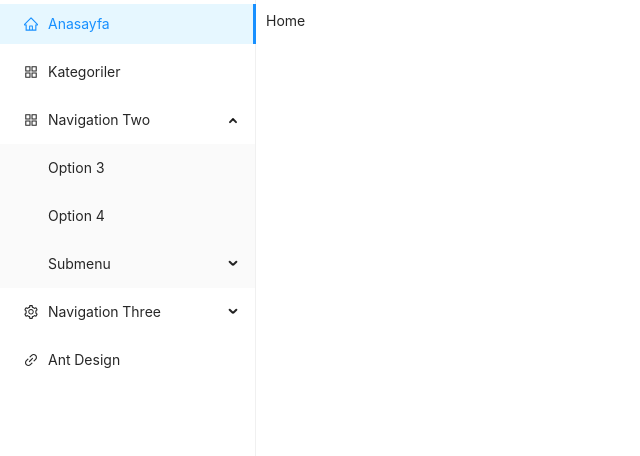
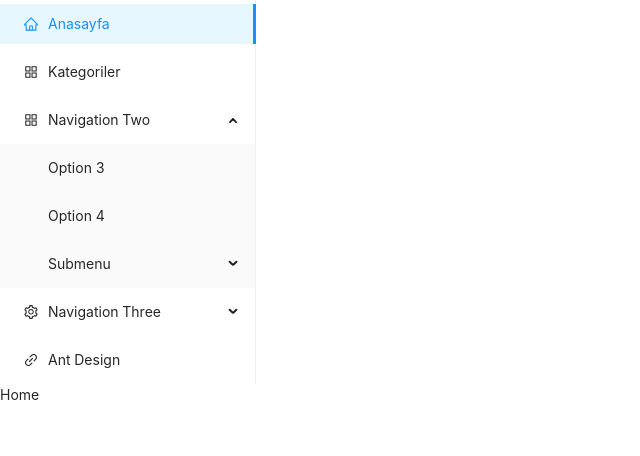
Before and after one commit to ysnbyzli/visual-museum-admin, a React (Create React App) app: page / in a window 1280 px wide. Shown: the top 456 px of the page, without its empty margins (0-640 px from the left). Built offline with nearby package versions, Linux system fonts and the light colour scheme.

Commit message:
feat: added tailwind ✓

```diff
--- /dev/null
+++ b/postcss.config.js
@@ -0,0 +1,6 @@
+module.exports = {
+  plugins: {
+    tailwindcss: {},
+    autoprefixer: {},
+  },
+}
--- a/src/index.css
+++ b/src/index.css
@@ -1,28 +1,11 @@
-html,
-body,
-#root,
-.App {
-  height: 100%;
+@tailwind base;
+@tailwind components;
+@tailwind utilities;
+
+@layer base {
+  html,
+  body,
+  #root {
+    @apply h-full;
+  }
 }
-
-body {
-  margin: 0;
-  font-family: -apple-system, BlinkMacSystemFont, "Segoe UI", "Roboto", "Oxygen",
-    "Ubuntu", "Cantarell", "Fira Sans", "Droid Sans", "Helvetica Neue",
-    sans-serif;
-  -webkit-font-smoothing: antialiased;
-  -moz-osx-font-smoothing: grayscale;
-}
-
-code {
-  font-family: source-code-pro, Menlo, Monaco, Consolas, "Courier New",
-    monospace;
-}
-
-.App {
-  display: flex;
-}
-
-.container {
-  padding: 10px;
-}
--- /dev/null
+++ b/tailwind.config.js
@@ -0,0 +1,8 @@
+module.exports = {
+  mode: "jit",
+  content: ["./src/**/*.{js,jsx,ts,tsx}"],
+  theme: {
+    extend: {},
+  },
+  plugins: [],
+};
```
Also changed, not shown: 1 other file (tests, documents, lock files or other folders).
